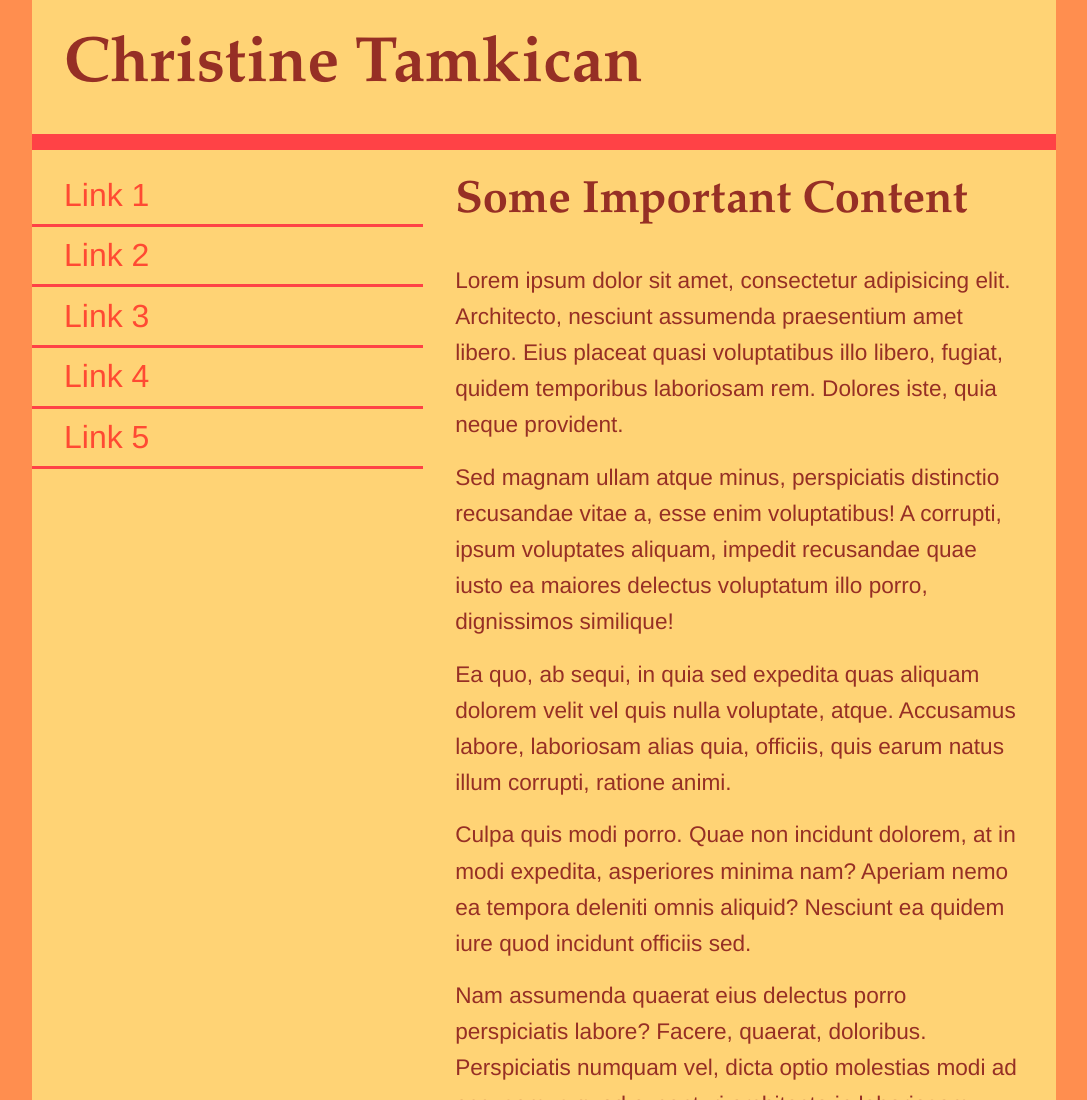
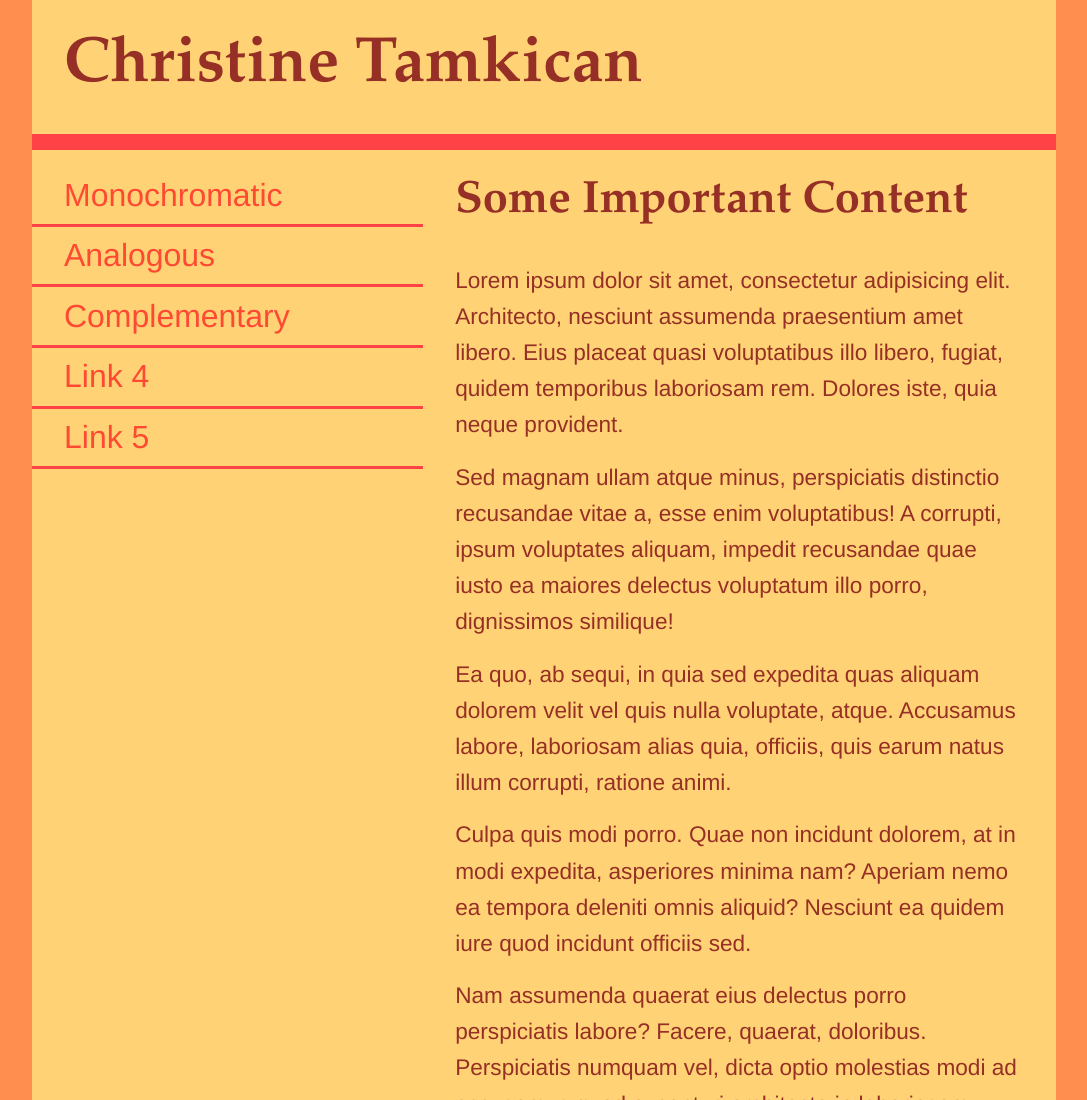
Before and after one commit to tamk0002/colours, a plain HTML site: page analogous.html in a window 1280 px wide. Shown: the top 1100 px of the page, without its empty margins (96-1183 px from the left). Drawn offline with Linux system fonts and the light colour scheme.

Commit message:
added in links

```diff
--- a/analogous.html
+++ b/analogous.html
@@ -99,9 +99,9 @@
         </header>
         <nav>
             <ul>
-                <li><a href="#">Link 1</a></li>
-                <li><a href="#">Link 2</a></li>
-                <li><a href="#">Link 3</a></li>
+                <li><a href="index.html">Monochromatic</a></li>
+                <li><a href="analogous.html">Analogous</a></li>
+                <li><a href="complementary.html">Complementary</a></li>
                 <li><a href="#">Link 4</a></li>
                 <li><a href="#">Link 5</a></li>
             </ul>
```
Also changed, not shown: complementary.html (+3 -3 lines).
